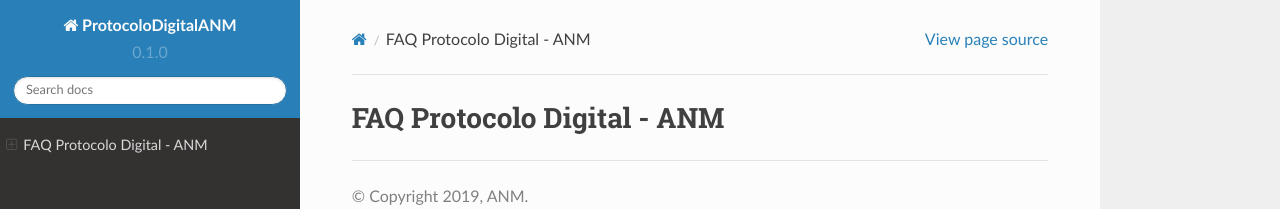
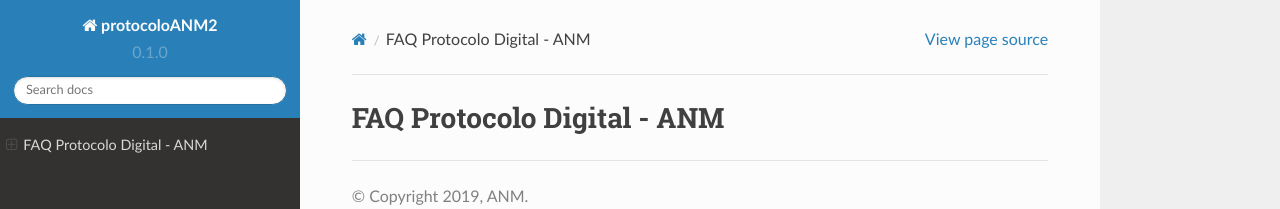
Before and after one commit to carlacastilhos/protocoloANM2, a Sphinx documentation site: the page built from docs/source/index.rst, in a window 1280 px wide. Shown: the top 209 px of the page. Built offline with Sphinx 7.4.7 and the Read the Docs theme 2.0.0, drawn with Linux system fonts in a browser that asks for light colours; pages that are not in the unit, such as notebooks, are missing from menus.

Commit message:
Update conf.py

```diff
--- a/docs/source/conf.py
+++ b/docs/source/conf.py
@@ -2,7 +2,7 @@
 
 # -- Project information
 
-project = 'ProtocoloDigitalANM'
+project = 'protocoloANM2'
 copyright = '2019, ANM'
 author = 'ANM'
 
```
